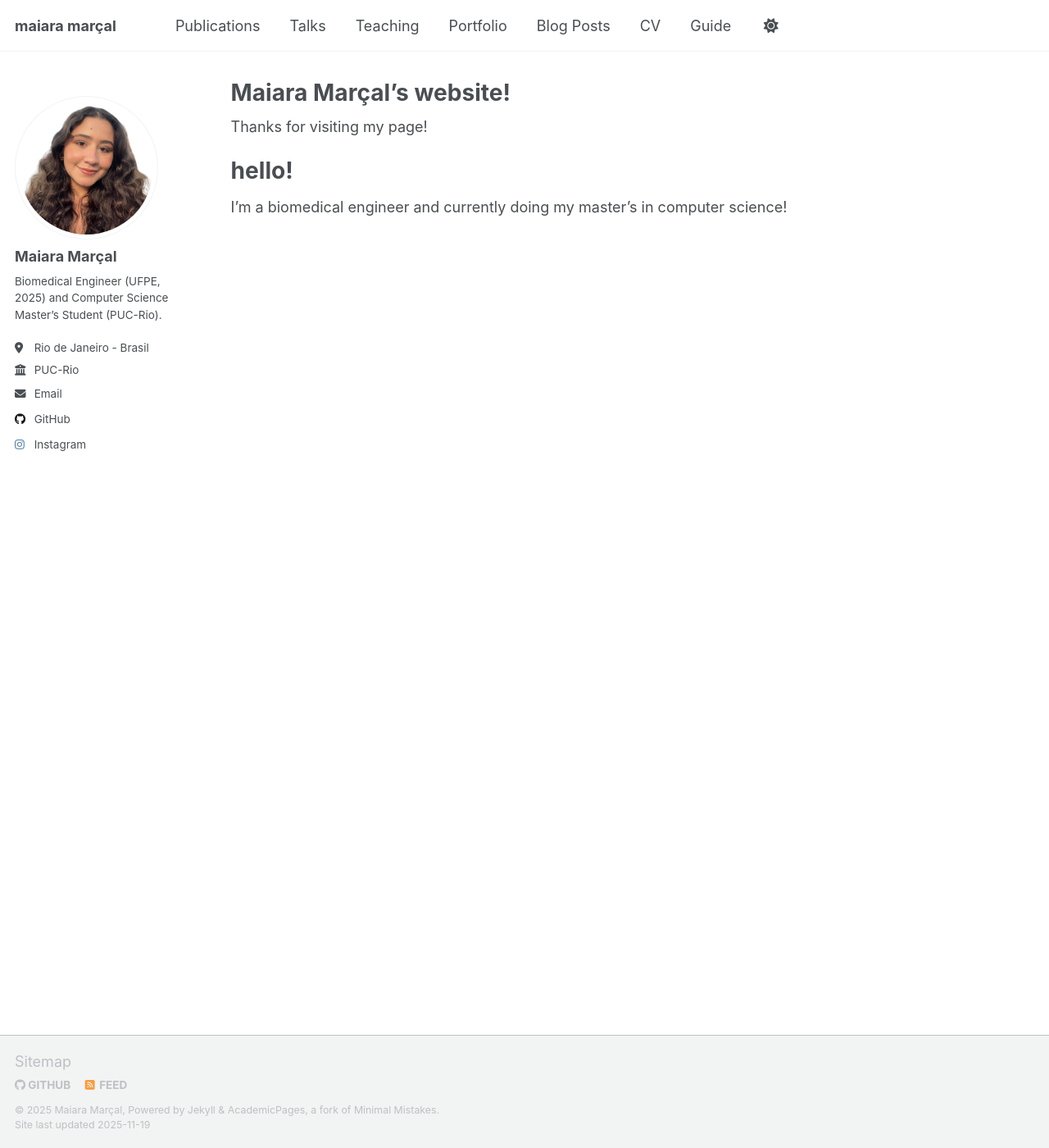
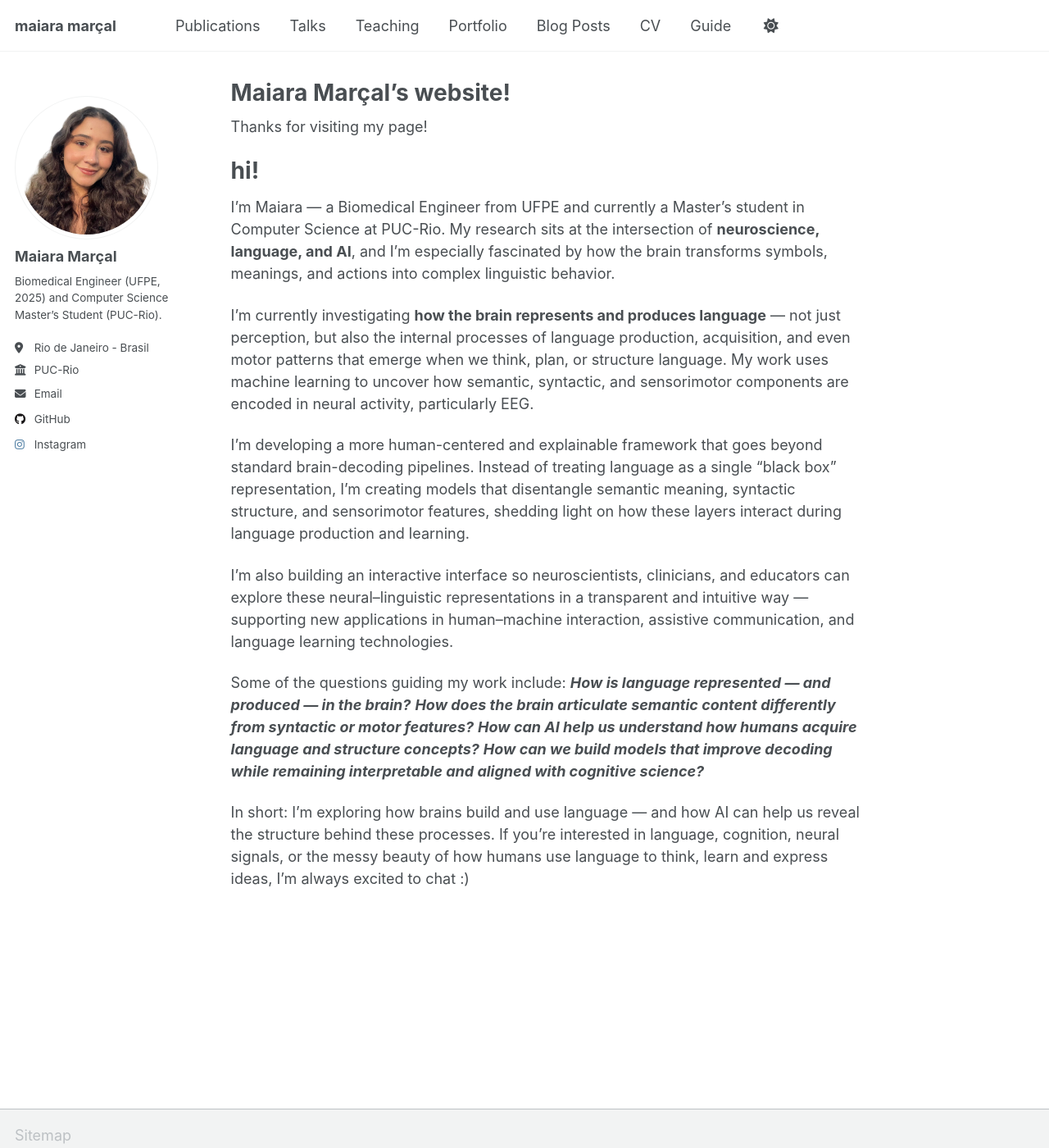
Before and after one commit to maiaramaaraujo/maiaramaaraujo.github.io, a Jekyll site: the page built from _pages/about.md, in a window 1280 px wide and 1400 px high. Shown: the whole window at 82% size. Built offline with Jekyll 4.4.1, drawn with Linux system fonts in a browser that asks for light colours; a script that is not in the unit is left out.

Commit message:
Revise about page with detailed research description
Expanded personal introduction and research focus.

```diff
--- a/_pages/about.md
+++ b/_pages/about.md
@@ -9,6 +9,21 @@ redirect_from:
 
 Thanks for visiting my page!
 
-hello!
+hi!
 ======
-I'm a biomedical engineer and currently doing my master's in computer science!
+
+I’m Maiara — a Biomedical Engineer from UFPE and currently a Master’s student in Computer Science at PUC-Rio. My research sits at the intersection of **neuroscience, language, and AI**, and I’m especially fascinated by how the brain transforms symbols, meanings, and actions into complex linguistic behavior.
+
+I’m currently investigating **how the brain represents and produces language** — not just perception, but also the internal processes of language production, acquisition, and even motor patterns that emerge when we think, plan, or structure language. My work uses machine learning to uncover how semantic, syntactic, and sensorimotor components are encoded in neural activity, particularly EEG.
+
+I’m developing a more human-centered and explainable framework that goes beyond standard brain-decoding pipelines. Instead of treating language as a single “black box” representation, I’m creating models that disentangle semantic meaning, syntactic structure, and sensorimotor features, shedding light on how these layers interact during language production and learning.
+
+I’m also building an interactive interface so neuroscientists, clinicians, and educators can explore these neural–linguistic representations in a transparent and intuitive way — supporting new applications in human–machine interaction, assistive communication, and language learning technologies.
+
+Some of the questions guiding my work include:
+***How is language represented — and produced — in the brain?***
+***How does the brain articulate semantic content differently from syntactic or motor features?***
+***How can AI help us understand how humans acquire language and structure concepts?***
+***How can we build models that improve decoding while remaining interpretable and aligned with cognitive science?***
+
+In short: I’m exploring how brains build and use language — and how AI can help us reveal the structure behind these processes. If you’re interested in language, cognition, neural signals, or the messy beauty of how humans use language to think, learn and express ideas, I’m always excited to chat :)
```
